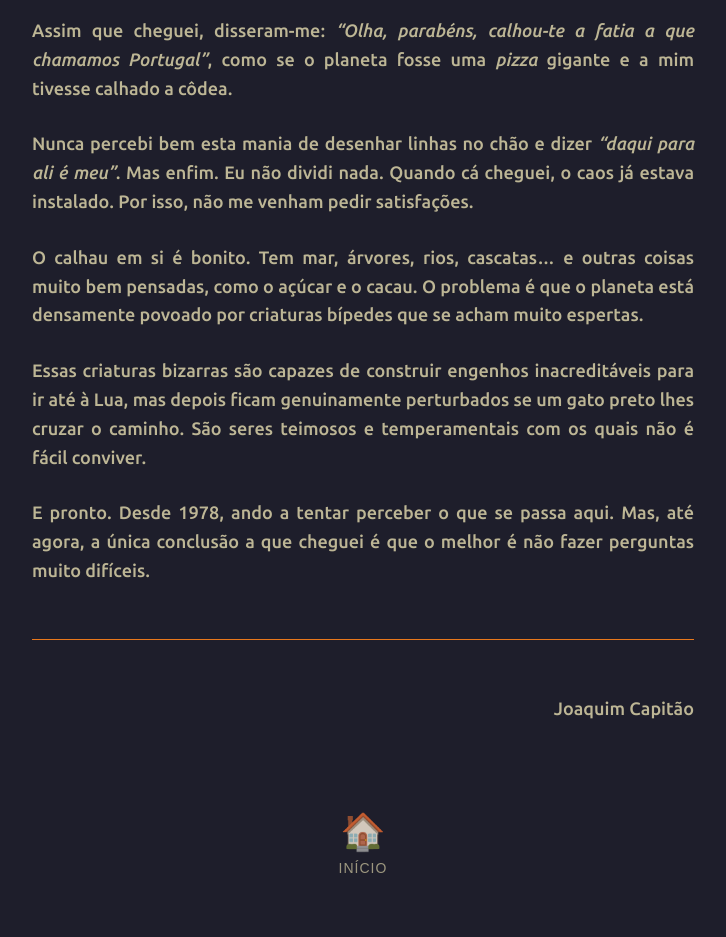
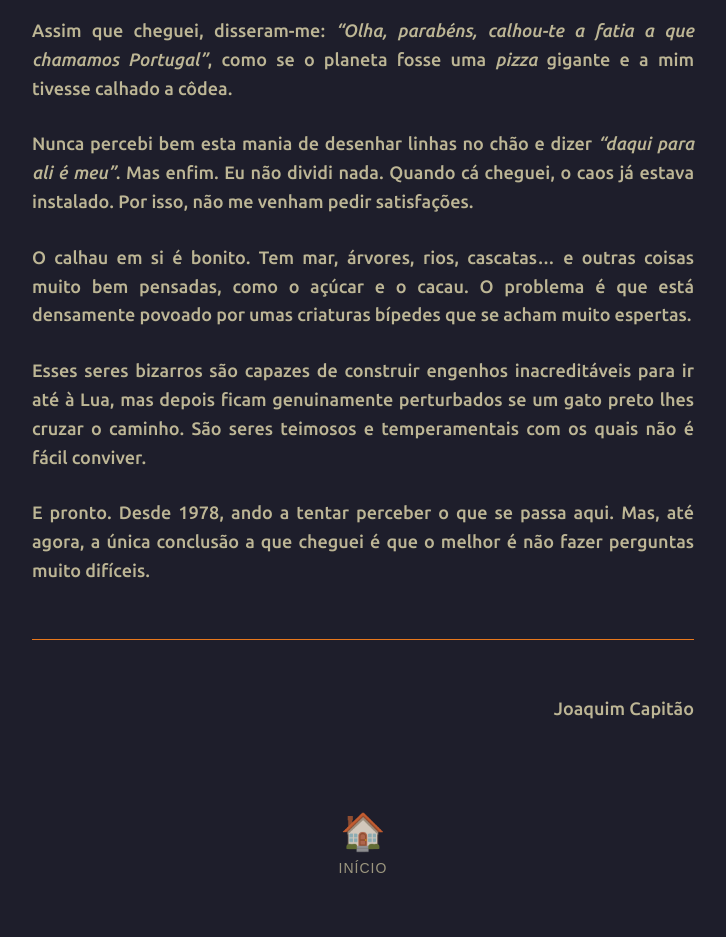
Before and after one commit to joaquim-capitao/joaquim-capitao.github.io, a Jekyll site: the page built from autobiografia.md, in a window 1280 px wide. Shown: the part 546-1483 px from the top of the page, without its empty margins (277-1003 px from the left). Built offline with Jekyll 4.4.1, drawn with Linux system fonts in a browser that asks for light colours; our own code applies the rules of GitHub Pages for plain Markdown files.

Commit message:
Atualizar o autobiografia.md

```diff
--- a/autobiografia.md
+++ b/autobiografia.md
@@ -8,9 +8,9 @@ Assim que cheguei, disseram-me: *"Olha, parabéns, calhou-te a fatia a que chama
 
 Nunca percebi bem esta mania de desenhar linhas no chão e dizer *"daqui para ali é meu"*. Mas enfim. Eu não dividi nada. Quando cá cheguei, o caos já estava instalado. Por isso, não me venham pedir satisfações.
 
-O calhau em si é bonito. Tem mar, árvores, rios, cascatas... e outras coisas muito bem pensadas, como o açúcar e o cacau. O problema é que o planeta está densamente povoado por criaturas bípedes que se acham muito espertas.
+O calhau em si é bonito. Tem mar, árvores, rios, cascatas... e outras coisas muito bem pensadas, como o açúcar e o cacau. O problema é que está densamente povoado por umas criaturas bípedes que se acham muito espertas.
 
-Essas criaturas bizarras são capazes de construir engenhos inacreditáveis para ir até à Lua, mas depois ficam genuinamente perturbados se um gato preto lhes cruzar o caminho. São seres teimosos e temperamentais com os quais não é fácil conviver.
+Esses seres bizarros são capazes de construir engenhos inacreditáveis para ir até à Lua, mas depois ficam genuinamente perturbados se um gato preto lhes cruzar o caminho. São seres teimosos e temperamentais com os quais não é fácil conviver.
 
 E pronto. Desde 1978, ando a tentar perceber o que se passa aqui. Mas, até agora, a única conclusão a que cheguei é que o melhor é não fazer perguntas muito difíceis.
 
```
